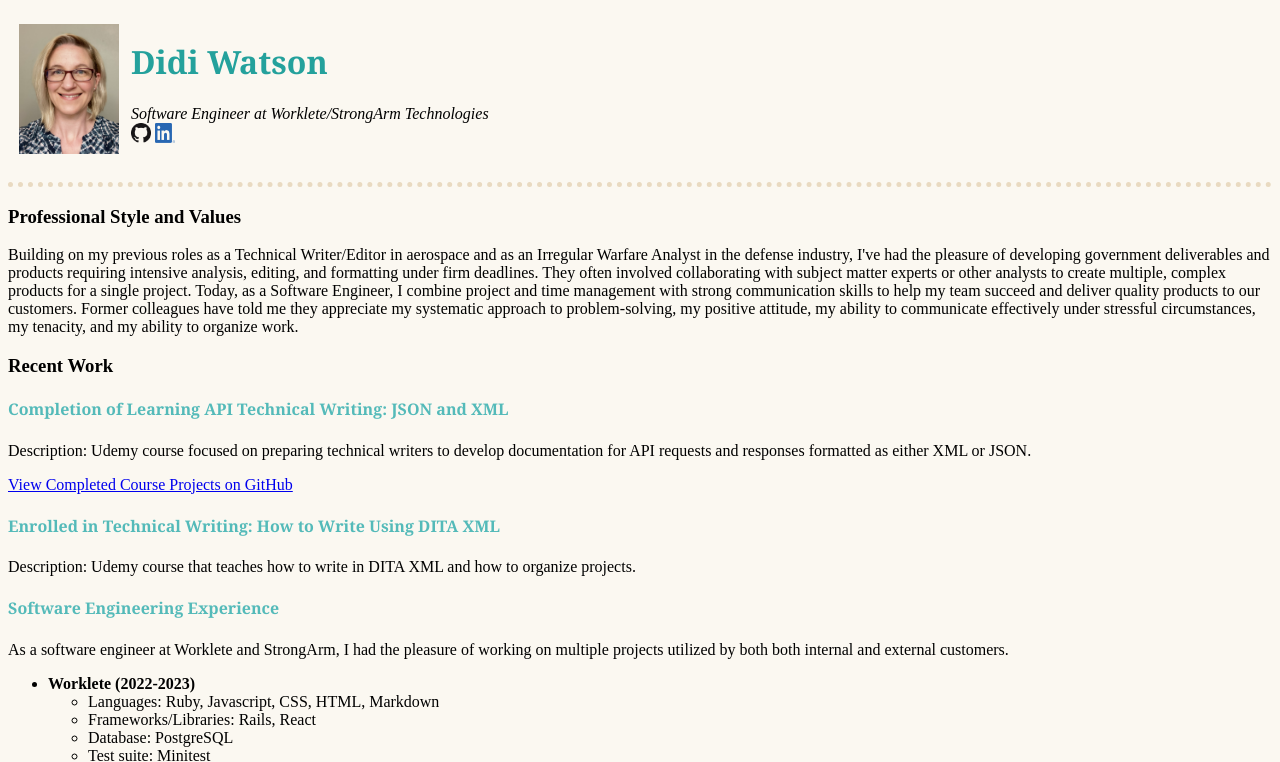
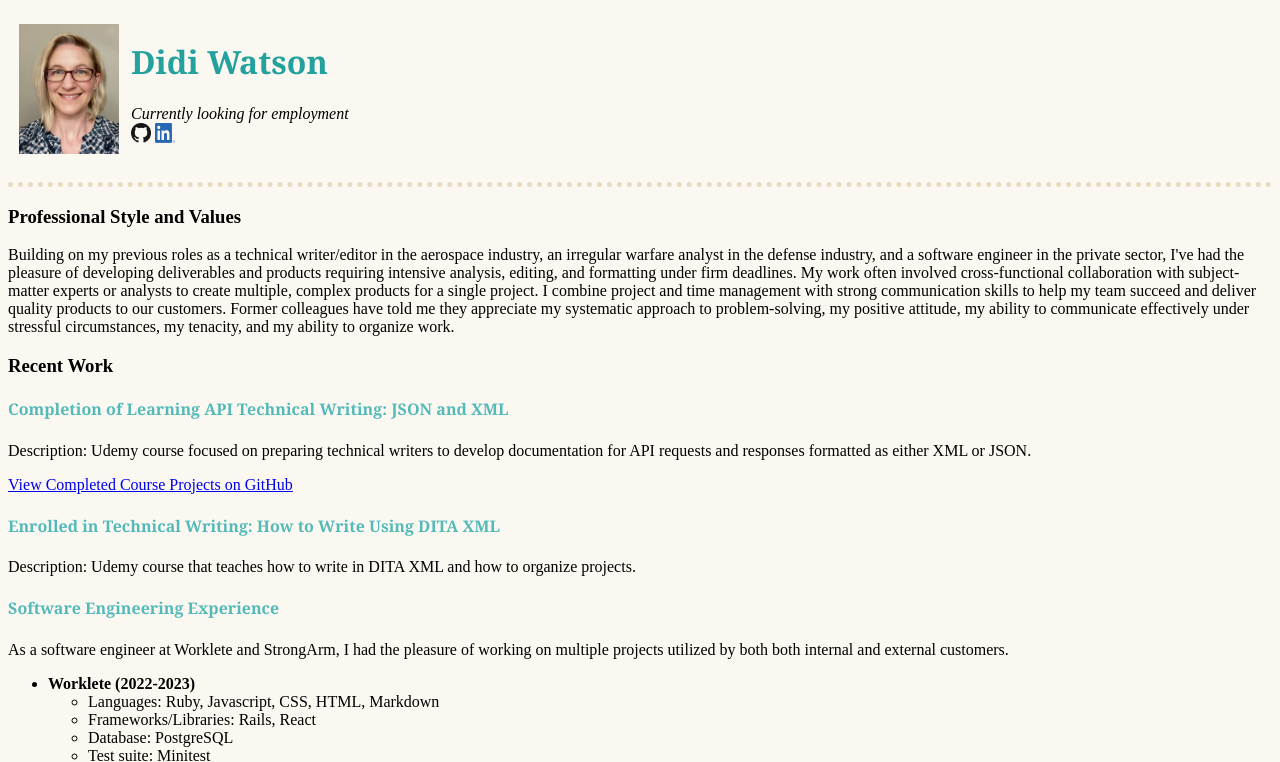
Before and after one commit to DidiDodson/cv, a plain HTML site: page index.html in a window 1280 px wide. Shown: the top 762 px of the page. Drawn offline with Linux system fonts and the light colour scheme.

Commit message:
Update about section

```diff
--- a/index.html
+++ b/index.html
@@ -12,7 +12,7 @@
     <tr>
       <td><img src="images/Headshot.jpg" style="width:100px;height:130px;" alt="Didi's profile picture"></td>
       <td><h1>Didi Watson</h1>
-        <p><em>Software Engineer at Worklete/StrongArm Technologies</em><br>
+        <p><em>Currently looking for employment</em><br>
         <a href="https://github.com/DidiDodson"><img src="images/GitHub-Mark-32px.png" alt="GitHub logo" style="width:20px;height:20px;"></a>
         <a href="https://www.linkedin.com/in/didi-watson"><img src="images/LI-In-Bug.png" alt="LinkedIn logo" style="width:20px;height:20px;"></a>
       </td>
@@ -20,7 +20,7 @@
   </table>
   <hr>
   <h3>Professional Style and Values</h3>
-  <p>Building on my previous roles as a Technical Writer/Editor in aerospace and as an Irregular Warfare Analyst in the defense industry, I've had the pleasure of developing government deliverables and products requiring intensive analysis, editing, and formatting under firm deadlines. They often involved collaborating with subject matter experts or other analysts to create multiple, complex products for a single project. Today, as a Software Engineer, I combine project and time management with strong communication skills to help my team succeed and deliver quality products to our customers. Former colleagues have told me they appreciate my systematic approach to problem-solving, my positive attitude, my ability to communicate effectively under stressful circumstances, my tenacity, and my ability to organize work.</p>
+  <p>Building on my previous roles as a technical writer/editor in the aerospace industry, an irregular warfare analyst in the defense industry, and a software engineer in the private sector, I've had the pleasure of developing deliverables and products requiring intensive analysis, editing, and formatting under firm deadlines. My work often involved cross-functional collaboration with subject-matter experts or analysts to create multiple, complex products for a single project. I combine project and time management with strong communication skills to help my team succeed and deliver quality products to our customers. Former colleagues have told me they appreciate my systematic approach to problem-solving, my positive attitude, my ability to communicate effectively under stressful circumstances, my tenacity, and my ability to organize work.</p>
   <h3>Recent Work</h3>
   <h4>Completion of Learning API Technical Writing: JSON and XML</h4>
   <p>Description: Udemy course focused on preparing technical writers to develop documentation for API requests and responses formatted as either XML or JSON.</p> <a href="https://github.com/DidiDodson/XMLJSONDocumentationProjects">View Completed Course Projects on GitHub</a>
```
